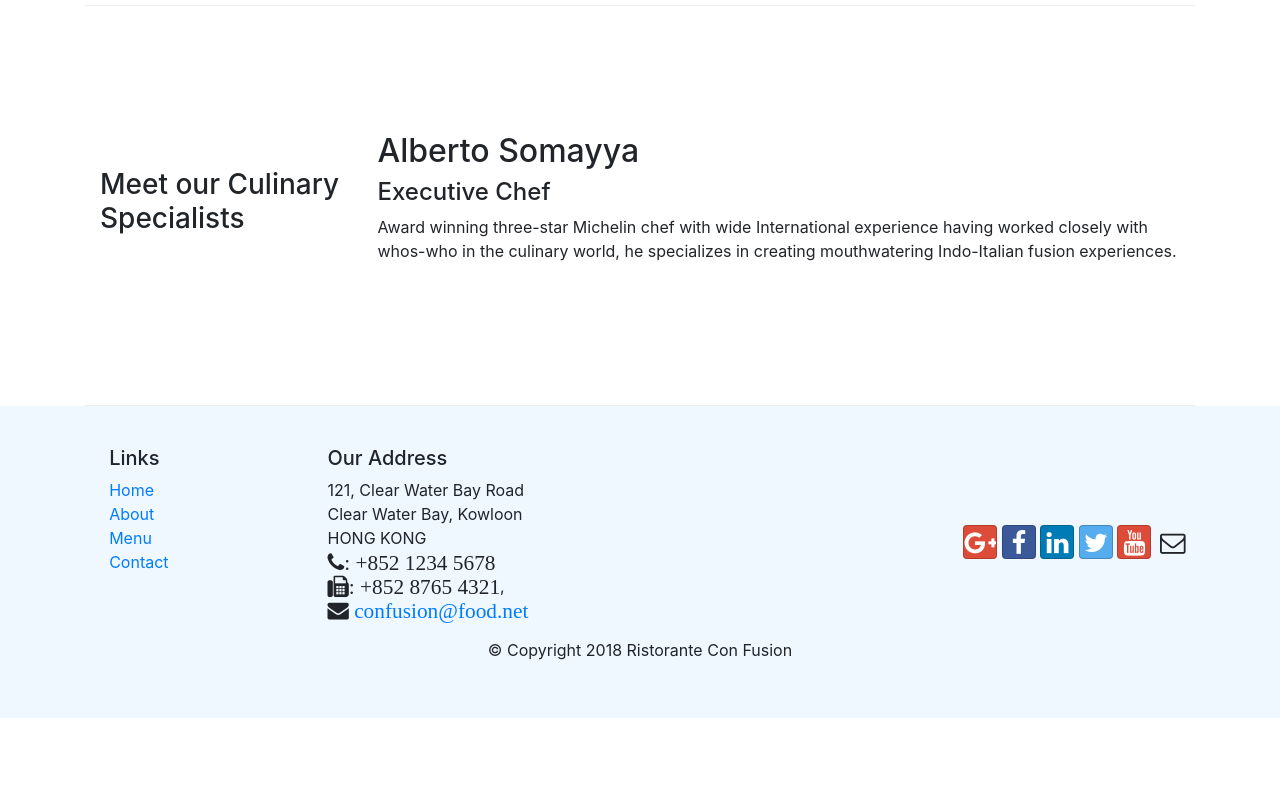
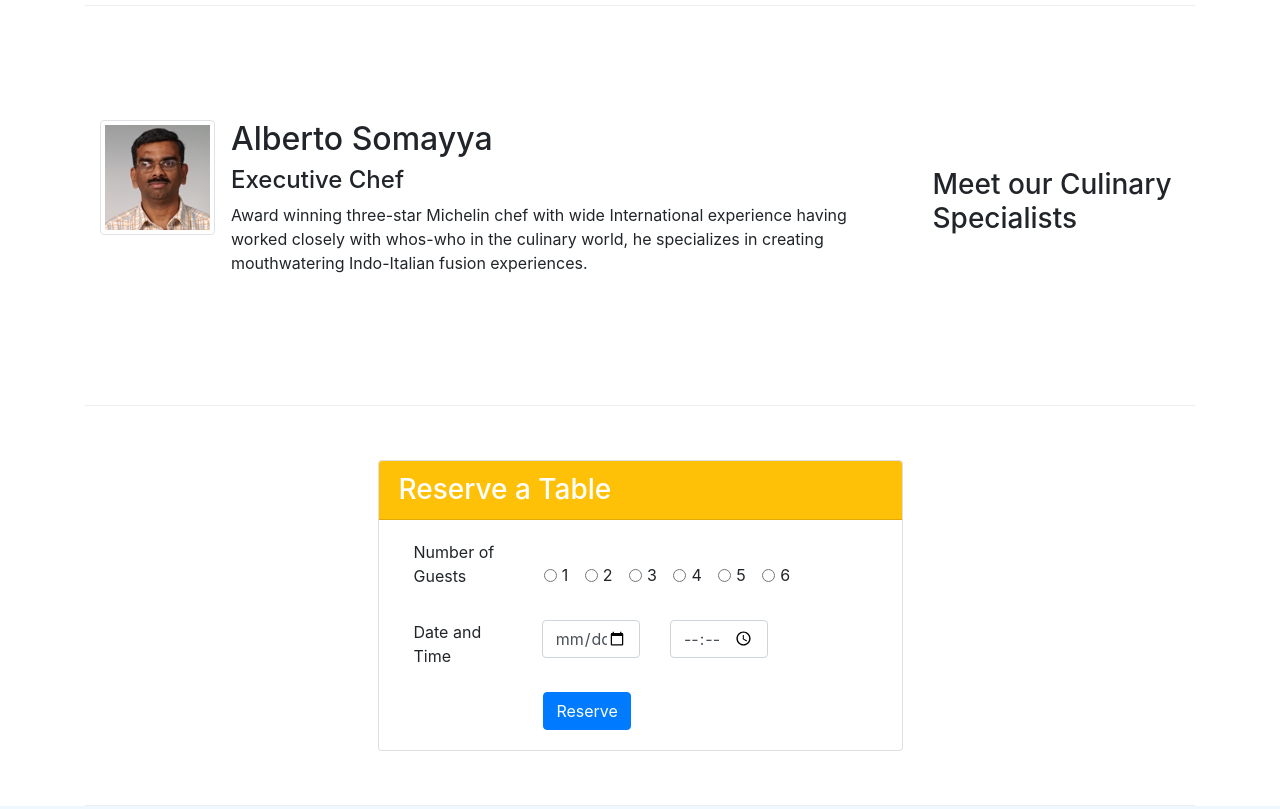
Before and after one commit to anshuman725/Restaurant-Site, a website: page index.html in a window 1280 px wide. Shown: the part 1160-1969 px from the top of the page. Before the commit the page ends 1878 px from the top, so only its background shows below. Drawn offline with nearby package versions, Linux system fonts and the light colour scheme.

Commit message:
Added Some Buttons and Form to Index page

```diff
--- a/css/index.css
+++ b/css/index.css
@@ -28,3 +28,12 @@ body{
 .navbar-dark{
     background-color: #2B2B52;
 }
+#dt{
+    margin-left: 15px;
+}
+#btn{
+    margin-left: 30%;
+}
+#inlineRadio1{
+    margin-left: 20px;
+}
--- a/index.html
+++ b/index.html
@@ -21,7 +21,7 @@
             <button class="navbar-toggler" type="button" data-toggle="collapse" data-target="#Navbar">
                 <span class="navbar-toggler-icon"></span>
             </button>
-            <a class="navbar-brand" href="index.html">Ristorante Con Fusion</a>
+            <a class="navbar-brand" href="index.html"><img src="img/logo.png" alt="" height="30" weidth="41"></a>
             <div class="collapse navbar-collapse" id="Navbar">
                     <ul class="navbar-nav mr-auto">
 
@@ -45,11 +45,16 @@
         <div class="jumbotron">
             <div class="container">
                 <div class="row row-header align-items-center">
-                <div class="col 12 col-sm-6">
+                <div class="col-12 col-sm-6">
                     <h1>Ristorante con Fusion</h1>
                     <p>We take inspiration from the World's best cuisines, and create a unique fusion experience. Our lipsmacking creations will tickle your culinary senses!</p>
                 </div>
-                <div class="col 12 col-sm">
+                <div class="col-12 col-sm align-self-center">
+                    <img src="img/logo.png" alt="Ristorante con Fusion" class="image-fluid">
+
+                </div>
+                <div class="col col-sm-3 align-self-center">
+                    <a href="#book"><button type="button" class="btn btn-warning btn-lg">Reserve Table</button></a>
                 </div>
             </div>
             </div>
@@ -58,12 +63,18 @@
 
     <div class="container">
         <div class="row row-content align-items-center">
-            <div class="col 12 col-sm-4 col-md-3">
+            <div class="col 12 col-sm-4 col-md-3 order-sm-last">
                 <h3>Our Lipsmacking Culinary Creations</h3>
             </div>
             <div class="col col-sm col md">
-                <h2>Uthappizza</h2>
+                <div class="media">
+                    <img class="d-flex mr-3 img-thumbnail align-self-center" src="img/uthappizza.png" alt="uthappizza" >
+                    <div class="media-body">
+                        <h2 class="mt-0">Uthappizza  <span class="badge badge-danger">HOT</span>&nbsp;<span class="badge badge-pill badge-secondary">$4.99</span></h2>
                         <p>A unique combination of Indian Uthappam (pancake) and Italian pizza, topped with Cerignola olives, ripe vine cherry tomatoes, Vidalia onion, Guntur chillies and Buffalo Paneer.</p>
+                    </div>
+                </div>
+
         </div>
         </div>
 
@@ -73,20 +84,88 @@
                 <h3>This Month's Promotions</h3>
             </div>
             <div class="col col-sm col md">
-                <h2>Weekend Grand Buffet</h2>
+                <div class="media">
+                    <img src="img/buffet.png" alt="buffet" class="d-flex ml-2 align-self-center img-thumbnail order-sm-last">
+                    <div class="media-body">
+                        <h2>Weekend Grand Buffet  <span class="badge badge-danger">NEW</span></h2>
                         <p>Featuring mouthwatering combinations with a choice of five different salads, six enticing appetizers, six main entrees and five choicest desserts. Free flowing bubbly and soft drinks. All for just $19.99 per person </p>
+
+                    </div>
+                </div>
                </div>
         </div>
 
         <div class="row row-content align-items-center">
-            <div class="col 12 col-m-4 col-md-3">
+            <div class="col 12 col-m-4 col-md-3 order-sm-last">
                 <h3>Meet our Culinary Specialists</h3>
             </div>
             <div class="col col-sm">
+                <div class="media">
+                    <img src="img/alberto.png" alt="alberto" class="img-thumbnail mr-3 d-flex align-self-auto">
+                    <div class="media-body">
                         <h2>Alberto Somayya</h2>
                         <h4>Executive Chef</h4>
                         <p>Award winning three-star Michelin chef with wide International experience having worked closely with whos-who in the culinary world, he specializes in creating mouthwatering Indo-Italian fusion experiences. </p>
+
                     </div>
+                </div>
+                </div>
+        </div>
+        <div class="row row-content align-items-center">
+            <div class="col-12 col-sm-6 offset-sm-3">
+                <div class="card">
+                    <h3 class="card-header bg-warning text-white">
+                       Reserve a Table
+                    </h3>
+                    <div class="card-body">
+                        <form id="book">
+
+                                <label for="firstname" class="col col-sm-3">Number of Guests</label>
+
+                            <div class="form-check form-check-inline ">
+                                <input class="form-check-input" type="radio" name="inlineRadioOptions" id="inlineRadio1" value="option1">
+                                <label class="form-check-label" for="inlineRadio1">1</label>
+                              </div>
+                              <div class="form-check form-check-inline">
+                                <input class="form-check-input" type="radio" name="inlineRadioOptions" id="inlineRadio2" value="option2">
+                                <label class="form-check-label" for="inlineRadio2">2</label>
+                              </div>
+                              <div class="form-check form-check-inline">
+                                <input class="form-check-input" type="radio" name="inlineRadioOptions" id="inlineRadio3" value="option3" >
+                                <label class="form-check-label" for="inlineRadio3">3</label>
+                              </div>
+                              <div class="form-check form-check-inline">
+                                <input class="form-check-input" type="radio" name="inlineRadioOptions" id="inlineRadio4" value="option3" >
+                                <label class="form-check-label" for="inlineRadio3">4</label>
+                              </div>
+                              <div class="form-check form-check-inline">
+                                <input class="form-check-input" type="radio" name="inlineRadioOptions" id="inlineRadio5" value="option3" >
+                                <label class="form-check-label" for="inlineRadio3">5</label>
+                              </div>
+                              <div class="form-check form-check-inline">
+                                <input class="form-check-input" type="radio" name="inlineRadioOptions" id="inlineRadio6" value="option3" >
+                                <label class="form-check-label" for="inlineRadio3">6</label>
+                              </div>
+                              <br>
+                              <br>
+                              <div class="form-group row">
+                                <label for="telnum" class="col-12 col-sm-3" id="dt">Date and Time</label>
+                                <div class="col col-sm-3 ">
+                                    <input type="date" class="form-control" id="date" name="date" placeholder="Date">
+                                </div>
+                                <div class="col col-sm-3">
+                                    <input type="time" class="form-control" id="time" name="time" placeholder="Time">
+                            </div>
+                              <br>
+
+                              </div>
+                              <input type="submit" value="Reserve" class="btn btn-primary align-self-center" id="btn">
+                        </form>
+                    </div>
+                </div>
+
+            </div>
+
         </div>
     </div>
 
```
Also changed, not shown: aboutus.html (+4 -2 lines), contactus.html (+4 -2 lines), img/alberto.png (added), img/buffet.png (added), img/logo.png (added), img/uthappizza.png (added), 1 other file. Lines whose indentation alone changed are shown as unchanged.
